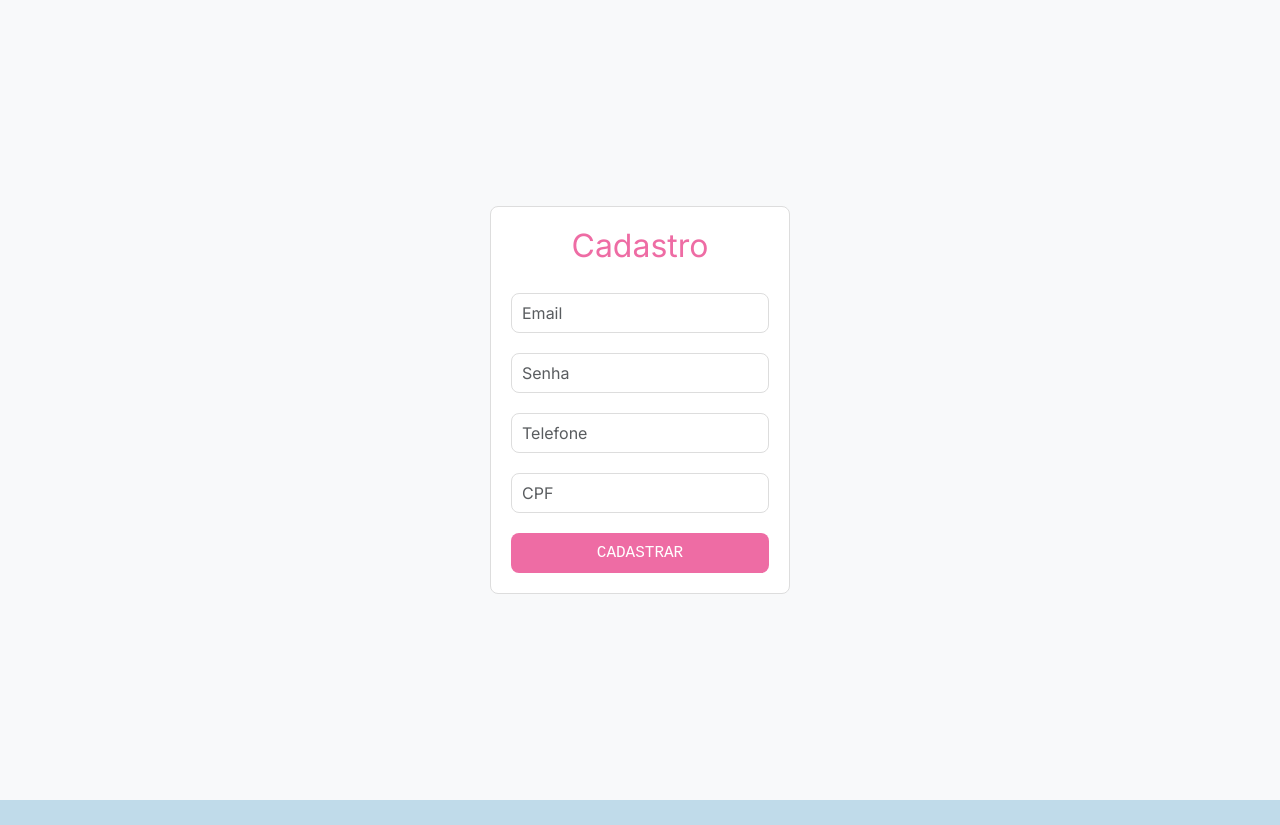
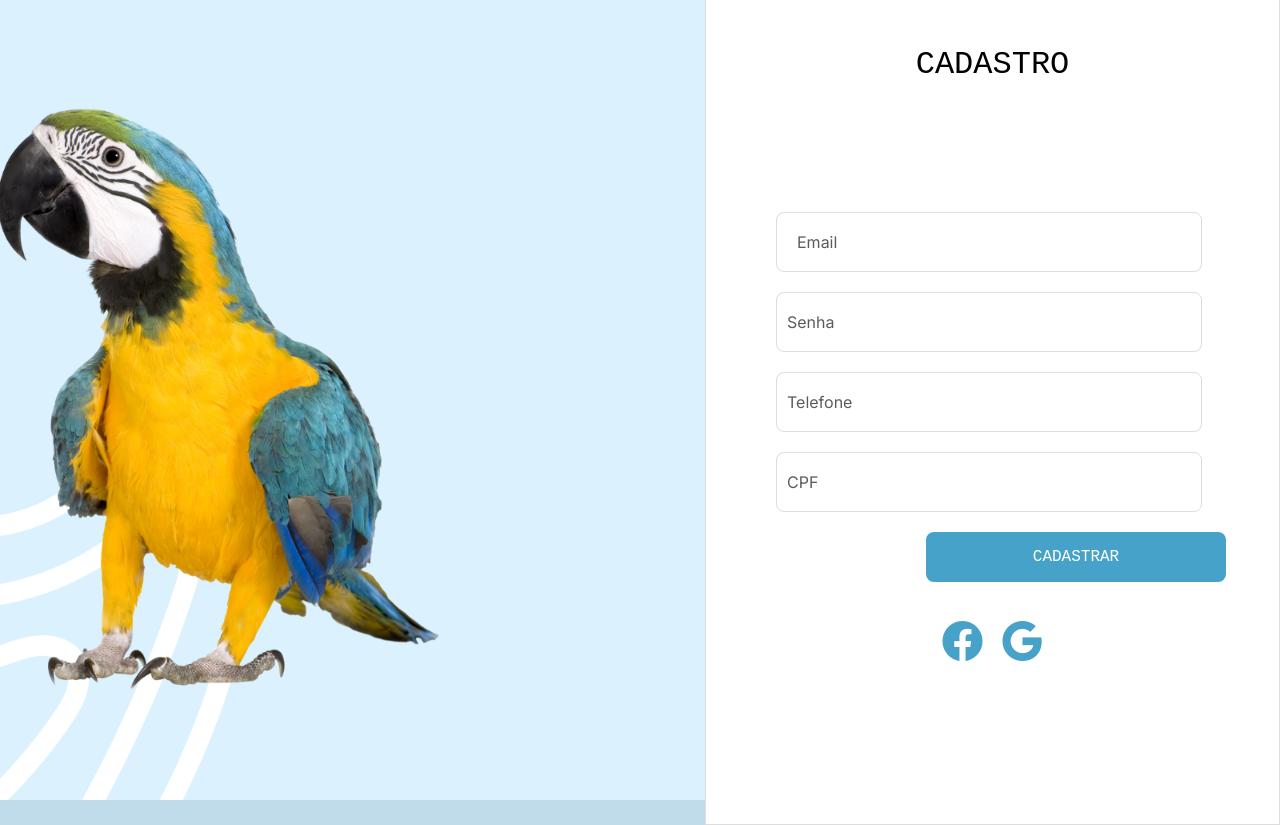
Before and after one commit to biancasenai/steamy01, a React app: page /cadastro in a window 1280 px wide. Before the commit the page ends 800 px from the top, so only its background shows below. Built offline with nearby package versions, Linux system fonts and the light colour scheme; the HTML template or start-up script is replaced by a standard one.

Commit message:
Cadastro

```diff
--- a/src/pages/Cadastro.jsx
+++ b/src/pages/Cadastro.jsx
@@ -19,7 +19,10 @@ export const Cadastro = () => {
         justifyContent: "center",
         alignItems: "center",
         height: "100vh",
-        backgroundColor: "#f8f9fa",
+        backgroundColor: "#DBF2FE",
+        backgroundImage: "url('/src/img/Cadastro.png')",
+        backgroundSize: "cover",
+        backgroundPosition: "center",
       }}
     >
       <form
@@ -28,14 +31,25 @@ export const Cadastro = () => {
           display: "flex",
           flexDirection: "column",
           gap: "20px",
-          width: "300px",
           padding: "20px",
+          height: "850px",
+          width: "700px",
           border: "1px solid #ddd",
-          borderRadius: "8px",
           backgroundColor: "#fff",
+          marginLeft: "705px",
         }}
       >
-        <h2 style={{ textAlign: "center", color: "#EE6CA4" }}>Cadastro</h2>
+        <h2
+          style={{
+            textAlign: "center",
+            color: "#000000",
+            fontFamily: "monospace",
+            marginTop: "50px",
+          }}
+        >
+          CADASTRO
+        </h2>
+
         <input
           type="email"
           placeholder="Email"
@@ -43,10 +57,13 @@ export const Cadastro = () => {
           onChange={(e) => setEmail(e.target.value)}
           className="form-control"
           style={{
-            height: "40px",
+            height: "60px",
             borderRadius: "8px",
             border: "1px solid #ddd",
-            padding: "10px",
+            padding: "20px",
+            marginTop: "100px",
+            width: "80%",
+            marginLeft: "50px",
           }}
         />
         <input
@@ -56,10 +73,12 @@ export const Cadastro = () => {
           onChange={(e) => setPassword(e.target.value)}
           className="form-control"
           style={{
-            height: "40px",
+            height: "60px",
             borderRadius: "8px",
             border: "1px solid #ddd",
             padding: "10px",
+            width: "80%",
+            marginLeft: "50px",
           }}
         />
         <input
@@ -69,10 +88,12 @@ export const Cadastro = () => {
           onChange={(e) => setTelefone(e.target.value)}
           className="form-control"
           style={{
-            height: "40px",
+            height: "60px",
             borderRadius: "8px",
             border: "1px solid #ddd",
             padding: "10px",
+            width: "80%",
+            marginLeft: "50px",
           }}
         />
         <input
@@ -82,26 +103,47 @@ export const Cadastro = () => {
           onChange={(e) => setCpf(e.target.value)}
           className="form-control"
           style={{
-            height: "40px",
+            height: "60px",
             borderRadius: "8px",
             border: "1px solid #ddd",
             padding: "10px",
+            width: "80%",
+            marginLeft: "50px",
           }}
         />
         <button
           type="submit"
-          className="btn btn w-100"
+          className="btn btn "
           style={{
-            backgroundColor: "#EE6CA4",
-            height: "40px",
+            backgroundColor: "#46A2C8",
+            height: "50px",
             fontFamily: "monospace",
             fontSize: "16px",
             color: "#fff",
             borderRadius: "8px",
+            width: "300px",
+            marginLeft: "200px",
           }}
         >
           CADASTRAR
         </button>
+        <div
+          style={{
+            display: "flex",
+            justifyContent: "center",
+            gap: "20px",
+            marginTop: "10px",
+          }}
+        >
+          <i
+            className="bi bi-facebook"
+            style={{ fontSize: "40px", color: "#46A2C8" }}
+          ></i>
+          <i
+            className="bi bi-google"
+            style={{ fontSize: "40px", color: "#46A2C8" }}
+          ></i>
+        </div>
       </form>
     </div>
   );
```
